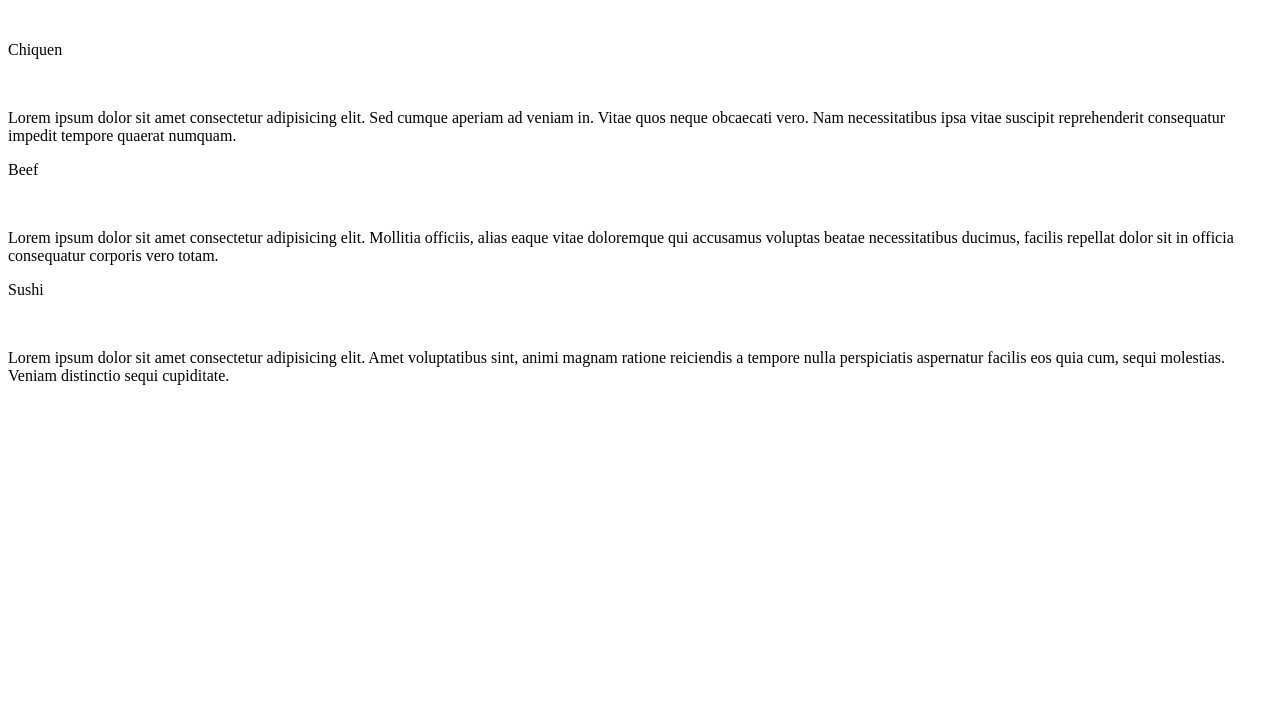
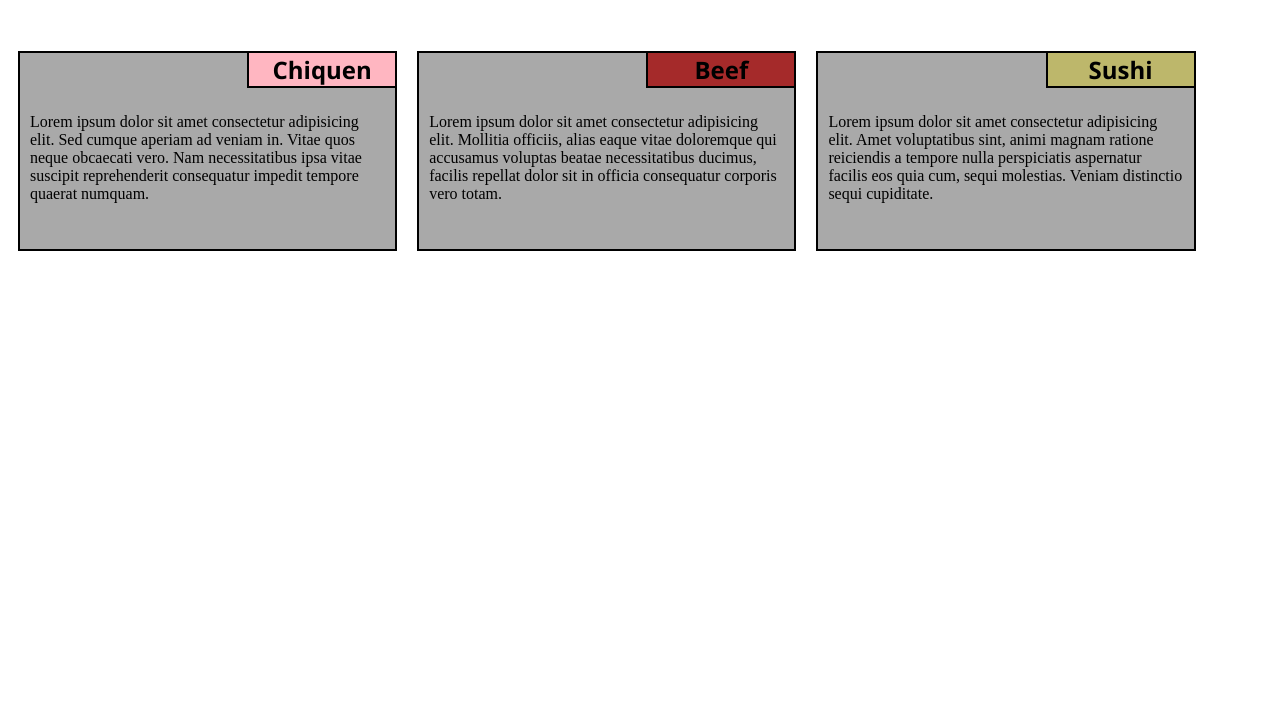
Before and after one commit to jggutierrez1/coursera-module2-solution, a plain HTML site: page index.html in a window 1280 px wide. Shown: the part 73-800 px from the top of the page. Drawn offline with Linux system fonts and the light colour scheme; the site is published under a folder, as on GitHub Pages, so addresses that start at the root find nothing.

Commit message:
reparacion de origen css

```diff
--- a/index.html
+++ b/index.html
@@ -4,7 +4,7 @@
     <meta charset="UTF-8" />
     <meta name="viewport" content="width=device-width, initial-scale=1.0" />
     <title>Assigment Solutions for Module 2</title>
-    <link rel="stylesheet" href="/css/styles.css" />
+    <link rel="stylesheet" href="css/styles.css">
   </head>
   <body>
     <!--
```
